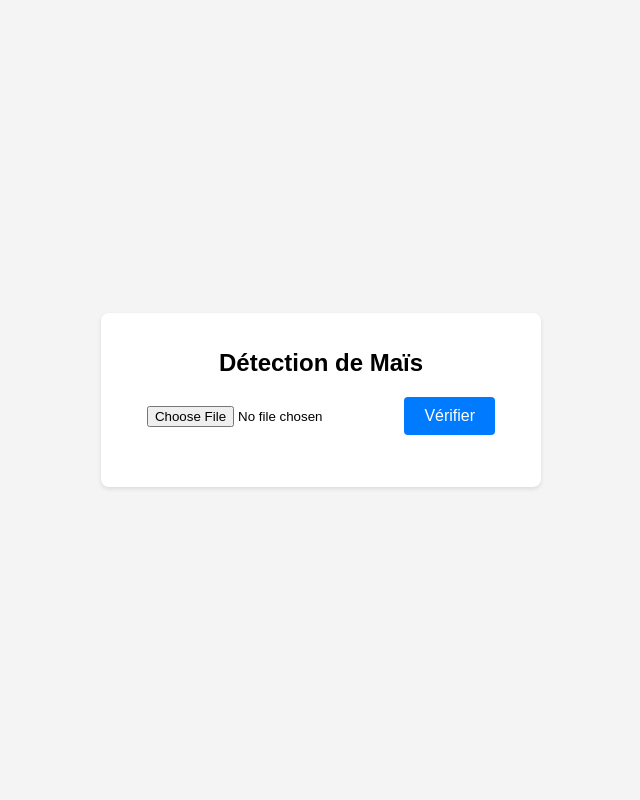
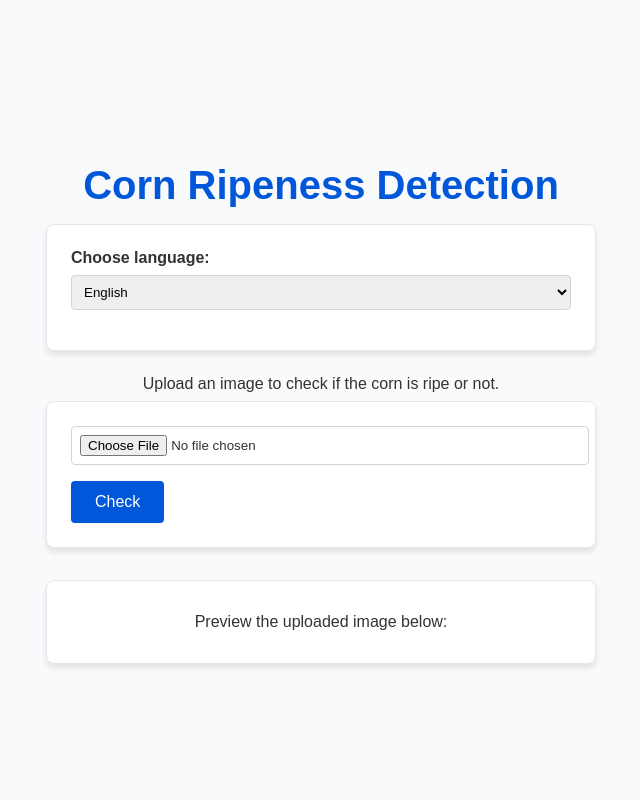
Before and after one commit to anthony77501/detection_corn_v2, a Flask app: page / in a window 1280 px wide. Shown: the whole page, without its empty margins (319-959 px from the left). Run offline with Flask 3, Linux system fonts and the light colour scheme.

Commit message:
Amélioration de l'UI fichier html

```diff
--- a/templates/index.html
+++ b/templates/index.html
@@ -1,4 +1,4 @@
-<!DOCTYPE html>
+<!-- <!DOCTYPE html>
 <html lang="en">
 <head>
     <meta charset="UTF-8">
@@ -109,4 +109,158 @@
         });
     </script>
 </body>
+</html> -->
+
+<!DOCTYPE html>
+<html lang="{{ lang }}">
+<head>
+    <meta charset="UTF-8">
+    <meta name="viewport" content="width=device-width, initial-scale=1.0">
+    <title>{{ translations['title'] }}</title>
+    <style>
+        body {
+            font-family: Arial, sans-serif;
+            background-color: #f9fafb;
+            color: #333;
+            margin: 0;
+            padding: 0;
+            display: flex;
+            flex-direction: column;
+            align-items: center;
+            justify-content: center;
+            height: 100vh;
+        }
+
+        h1 {
+            color: #0057d9;
+            font-size: 2.5rem;
+            margin-bottom: 1rem;
+        }
+
+        form {
+            background: #ffffff;
+            border: 1px solid #e5e7eb;
+            border-radius: 8px;
+            padding: 1.5rem;
+            box-shadow: 0 4px 6px rgba(0, 0, 0, 0.1);
+            width: 100%;
+            max-width: 500px;
+            margin-bottom: 1rem;
+        }
+
+        label {
+            font-weight: bold;
+            display: block;
+            margin-bottom: 0.5rem;
+        }
+
+        select, input[type="file"] {
+            width: 100%;
+            padding: 0.5rem;
+            margin-bottom: 1rem;
+            border: 1px solid #d1d5db;
+            border-radius: 4px;
+        }
+
+        button {
+            background-color: #0057d9;
+            color: white;
+            border: none;
+            padding: 0.75rem 1.5rem;
+            border-radius: 4px;
+            font-size: 1rem;
+            cursor: pointer;
+        }
+
+        button:hover {
+            background-color: #0044b1;
+        }
+
+        #preview-container, #result-container {
+            background: #ffffff;
+            border: 1px solid #e5e7eb;
+            border-radius: 8px;
+            padding: 1.5rem;
+            box-shadow: 0 4px 6px rgba(0, 0, 0, 0.1);
+            width: 100%;
+            max-width: 500px;
+            margin-top: 1rem;
+            text-align: center;
+        }
+
+        #image-preview {
+            max-width: 100%;
+            height: auto;
+            display: none;
+            border-radius: 8px;
+            margin-top: 1rem;
+        }
+
+        p {
+            margin: 0.5rem 0;
+        }
+    </style>
+</head>
+<body>
+    <h1>{{ translations['title'] }}</h1>
+
+    <!-- Formulaire de sélection de langue -->
+    <form method="get" action="/">
+        <label for="language">Choose language:</label>
+        <select name="lang" id="language" onchange="this.form.submit()">
+            <option value="en" {% if lang == 'en' %}selected{% endif %}>English</option>
+            <option value="ja" {% if lang == 'ja' %}selected{% endif %}>日本語</option>
+        </select>
+    </form>
+
+    <p>{{ translations['upload_prompt'] }}</p>
+
+    <!-- Formulaire d'upload -->
+    <form id="upload-form" method="post" action="/upload?lang={{ lang }}" enctype="multipart/form-data">
+        <input type="file" name="file" accept="image/*" onchange="previewImage(event)">
+        <button type="submit">{{ translations['button_text'] }}</button>
+    </form>
+
+    <!-- Prévisualisation de l'image -->
+    <div id="preview-container">
+        <p>{{ translations['preview'] }}</p>
+        <img id="image-preview" src="#" alt="Preview will appear here">
+    </div>
+
+    <!-- Résultat de la prédiction -->
+    <div id="result-container" style="display: none;">
+        <h2 id="prediction-result"></h2>
+        <p id="confidence-score"></p>
+    </div>
+
+    <script>
+        function previewImage(event) {
+            const preview = document.getElementById('image-preview');
+            preview.src = URL.createObjectURL(event.target.files[0]);
+            preview.style.display = 'block';
+        }
+
+        // Gérer la réponse après l'envoi du formulaire
+        const form = document.getElementById('upload-form');
+        form.addEventListener('submit', async (e) => {
+            e.preventDefault();
+
+            const formData = new FormData(form);
+            const response = await fetch(form.action, {
+                method: 'POST',
+                body: formData
+            });
+
+            const result = await response.json();
+
+            if (result.error) {
+                alert(result.error);
+            } else {
+                document.getElementById('prediction-result').textContent = result.result;
+                document.getElementById('confidence-score').textContent = result.confidence;
+                document.getElementById('result-container').style.display = 'block';
+            }
+        });
+    </script>
+</body>
 </html>
```
